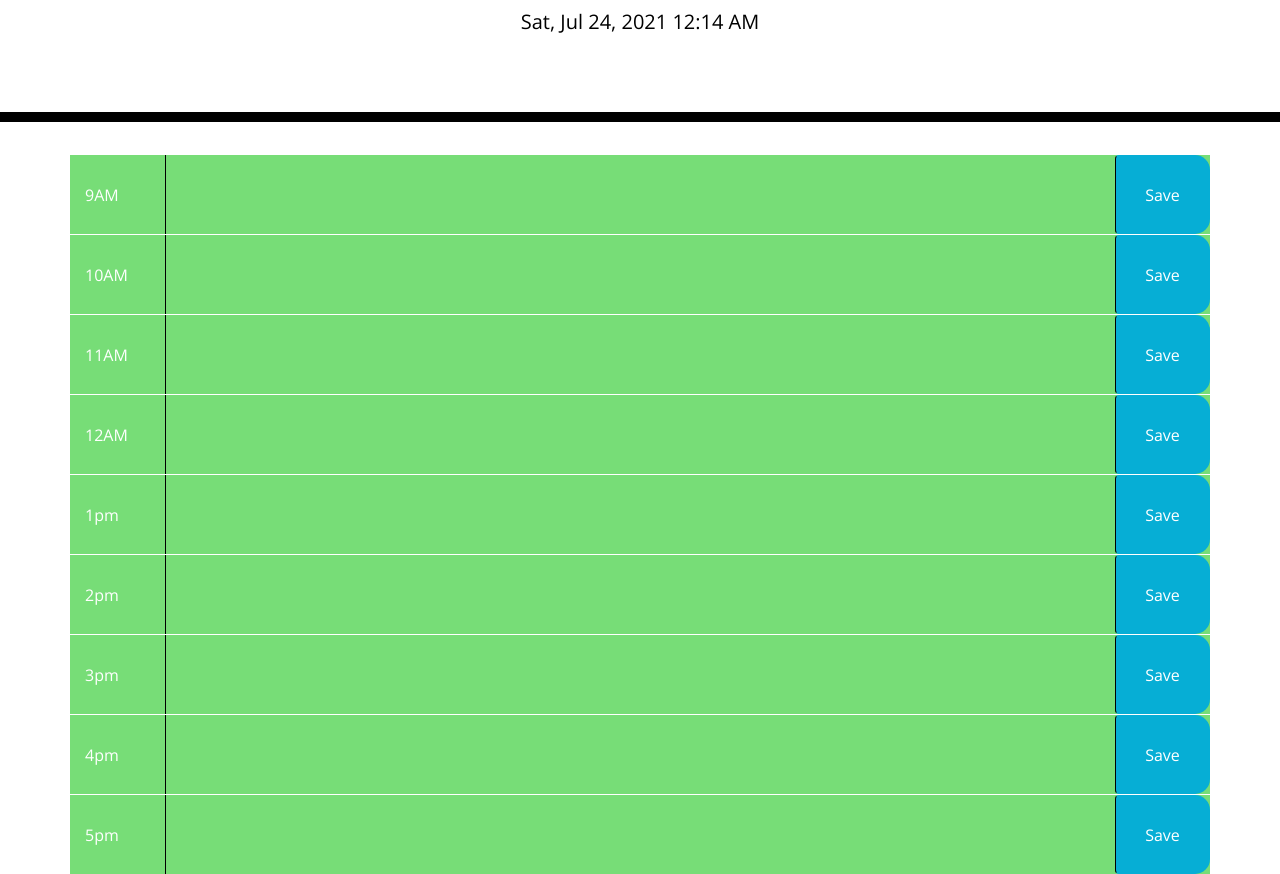
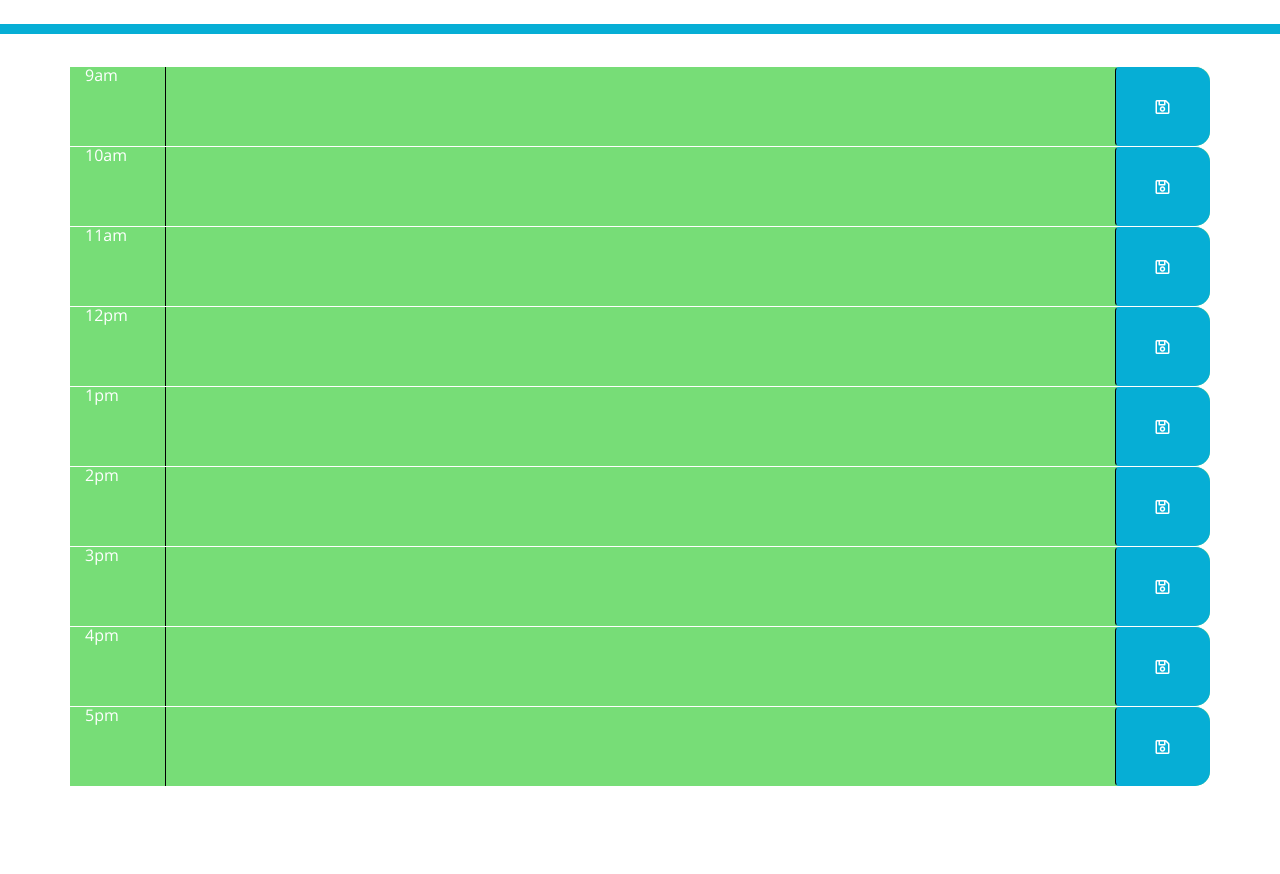
Before and after one commit to JPablo73/Day_Planner, a plain HTML site: page index.html in a window 1280 px wide. Shown: the part 182-1056 px from the top of the page. After the commit the page ends 968 px from the top, so only its background shows below. Drawn offline with nearby package versions, Linux system fonts and the light colour scheme.

Commit message:
final edit

```diff
--- a/index.html
+++ b/index.html
@@ -20,90 +20,69 @@
         <p id="currentDay" class="lead"></p>
     </header>
 
-
     <!-- Timeblocks go here -->
     <div class="container">
-        <h2 class="now"></h2>
-        <!-- format for time block -->
-        <div id="9" class="row scheduleForm">
-            <div class="col-md-1 currentTime">
-                9AM
-            </div>
-            <textarea id="9" class="textarea9 col-md-10 toDo">
-          </textarea>
-            <button class="btn saveBtn col-md-1">Save</button>
+
+        <div id="9" class="row time-block">
+            <div class="col-md-1">9am</div>
+            <textarea id="hour9" class="textarea9 col-10 description"></textarea>
+            <button class="col btn saveBtn"><i class="far fa-save"></i></button>
         </div>
-        <!-- format for time block -->
-        <div id="10" class="row scheduleForm">
-            <div class="col-md-1 currentTime">
-                10AM
-            </div>
-            <textarea id="10" class="textarea10 col-md-10 toDo">
-          </textarea>
-            <button class="btn saveBtn col-md-1">Save</button>
+
+        <div id="10" class="row time-block">
+            <div class="col-md-1">10am</div>
+            <textarea id="10" class="textarea10 col-10 description"> </textarea>
+            <button class="col btn saveBtn"><i class="far fa-save"></i></button>
         </div>
-        <div id="11" class="row scheduleForm">
-            <div class="col-md-1 currentTime">
-                11AM
-            </div>
-            <textarea id="11" class="textarea11 col-md-10 toDo">
-          </textarea>
-            <button class="btn saveBtn col-md-1">Save</button>
+
+        <div id="11" class="row time-block">
+            <div class="col-md-1">11am</div>
+            <textarea id="11" class="textarea11 col-10 description"></textarea>
+            <button class="col btn saveBtn"><i class="far fa-save"></i></button>
         </div>
-        <div id="12" class="row scheduleForm">
-            <div class="col-md-1 currentTime">
-                12AM
-            </div>
-            <textarea id="12" class="textarea12 col-md-10 toDo">
-          </textarea>
-            <button class="btn saveBtn col-md-1">Save</button>
+
+        <div id="12" class="row time-block">
+            <div class="col-md-1">12pm</div>
+            <textarea id="12" class="textarea12 col-10 description"></textarea>
+            <button class="col btn saveBtn"><i class="far fa-save"></i></button>
         </div>
-        <div id="13" class="row scheduleForm">
-            <div class="col-md-1 currentTime">
-                1pm
-            </div>
-            <textarea id="13" class="textarea13 col-md-10 toDo">
-          </textarea>
-            <button class="btn saveBtn col-md-1">Save</button>
+
+        <div id="13" class="row time-block">
+            <div class="col-md-1">1pm</div>
+            <textarea id="13" class=" textarea13 col-10 description"></textarea>
+            <button class="col btn saveBtn"><i class="far fa-save"></i></button>
         </div>
-        <div id="14" class="row scheduleForm">
-            <div class="col-md-1 currentTime">
-                2pm
-            </div>
-            <textarea id="14" class="textarea14 col-md-10 toDo">
-          </textarea>
-            <button class="btn saveBtn col-md-1">Save</button>
+
+        <div id="14" class="row time-block">
+            <div class="col-md-1">2pm</div>
+            <textarea id="14" class="textarea14 col-10 description"></textarea>
+            <button class="col btn saveBtn"><i class="far fa-save"></i></button>
         </div>
-        <div id="15" class="row scheduleForm">
-            <div class="col-md-1 currentTime">
-                3pm
-            </div>
-            <textarea id="15" class="textarea15 col-md-10 toDo">
-          </textarea>
-            <button class="btn saveBtn col-md-1">Save</button>
+
+        <div id="15" class="row time-block">
+            <div class="col-md-1">3pm</div>
+            <textarea id="15" class="textarea15 col-10 description"></textarea>
+            <button class="col btn saveBtn"><i class="far fa-save"></i></button>
         </div>
-        <div id="16" class="row scheduleForm">
-            <div class="col-md-1 currentTime">
-                4pm
-            </div>
-            <textarea id="16" class="textarea16 col-md-10 toDo">
-          </textarea>
-            <button class="btn saveBtn col-md-1">Save</button>
+
+        <div id="16" class="row time-block">
+            <div class="col-md-1">4pm</div>
+            <textarea id="16" class="textarea16 col-10 description"></textarea>
+            <button class="col btn saveBtn"><i class="far fa-save"></i></button>
         </div>
-        <div id="17" class="row scheduleForm">
-            <div class="col-md-1 currentTime">
-                5pm
-            </div>
-            <textarea id="17" class="textarea17 col-md-10 toDo">
-          </textarea>
-            <button class="btn saveBtn col-md-1">Save</button>
+
+        <div id="17" class="row time-block">
+            <div class="col-md-1">5pm</div>
+            <textarea id="17" class="textarea17 col-10 description"></textarea>
+            <button class="col btn saveBtn"><i class="far fa-save"></i></button>
         </div>
+
     </div>
-
 
     <script src="https://cdnjs.cloudflare.com/ajax/libs/jquery/3.2.1/jquery.min.js"></script>
     <script src="https://cdnjs.cloudflare.com/ajax/libs/moment.js/2.24.0/moment.min.js"></script>
     <script src="index.js"></script>
+
 </body>
 
 </html>
--- a/index.js
+++ b/index.js
@@ -1,56 +1,43 @@
-//tells document to ready once fully loaded
+
 $(document).ready(function () {
-    //console.log to verify its running
-    console.log("ready!");
-    //calls on the class current time and adds the current time to the empty field when the page is fully loaded
-    currentDay.innerHTML = moment().format('llll');
-    //event listener for button to set and save id and text to local storage
-    $(".saveBtn").click(function () {
-        alert("Handler for .click() called.");
-        //save 2 variables and connects them to html
-        var toDoHour = $(this).siblings(".toDo").attr("id");
-        var singleToDo = $(this).siblings(".toDo")[0].value;
-        // calling variables from index.html
-        console.log(toDoHour);
-        console.log(singleToDo);
+    //Adds current day and time when page is loaded
+    currentDay.innerHTML = moment().format('LLLL');
 
-        // set/save to local storage
+    //save button
+    $('.saveBtn').click(function () {
+
+        var toDoHour = $(this).siblings('.description').attr('id');
+        var singleToDo = $(this).siblings('.description')[0].value;
+
+        //save to local storage
         localStorage.setItem(toDoHour, singleToDo);
     });
 
     // loop over time blocks
-    $(".row").each(function () {
-        //makes current time a variable
+    $('.row').each(function () {
+
         var hour = moment().hours();
-        console.log(hour);
 
-        //sets variable to html id
-        var blockHour = parseInt($(this).attr("id"));
+        var blockHour = parseInt($(this).attr('id'));
 
-        //gets value from storage
         console.log(localStorage.getItem(blockHour));
-        console.log("this: ", $(this).attr("id"));
 
-        //new var to call on any id with a value
-        var currentTextArea = document.querySelector(".textarea" + blockHour)
+        var currentTextArea = document.querySelector('.textarea' + blockHour)
 
-        //makes the text area equal to value save in local storage
         currentTextArea.value = localStorage.getItem(blockHour)
 
-        // if current clock hour is less than the current hour it is in the past so add the class of past to change the color to white
+
         if (blockHour < hour) {
-            $(this).addClass("past");
+            $(this).addClass('past');
         }
-        //if current time remove and add class to change colors to red
         else if (blockHour === hour) {
-            $(this).removeClass("past");
-            $(this).addClass("present");
+            $(this).removeClass('past');
+            $(this).addClass('present');
         }
         else {
-            //future class is added to change to green
-            $(this).removeClass("past");
-            $(this).removeClass("present");
-            $(this).addClass("future");
+            $(this).removeClass('past');
+            $(this).removeClass('present');
+            $(this).addClass('future');
         }
     });
 });
--- a/style.css
+++ b/style.css
@@ -11,6 +11,7 @@ body {
     color: #000000;
     border-left: 1px solid black;
     padding: 10px;
+    text-align: center;
   }
 
   .jumbotron {
@@ -18,7 +19,8 @@ body {
     background-color: transparent;
     color: black;
     border-radius: 0;
-    border-bottom: 10px solid black;
+    border-bottom: 10px solid #06aed5;
+    padding: 20px 0;
   }
 
   .description {
@@ -26,8 +28,7 @@ body {
   }
 
   .time-block {
-    text-align: center;
-    border-radius: 15px;
+    border-radius: 0 15px 15px 0;
   }
 
   .row {
@@ -69,3 +70,9 @@ body {
     font-size: 20px;
     transition: all 0.3s ease-in-out;
   }
+
+  @media (max-width: 768px){
+    .jumbotron h1 {
+font-size: 3rem;
+    }
+  }
```
Also changed, not shown: app_image.png (added).
